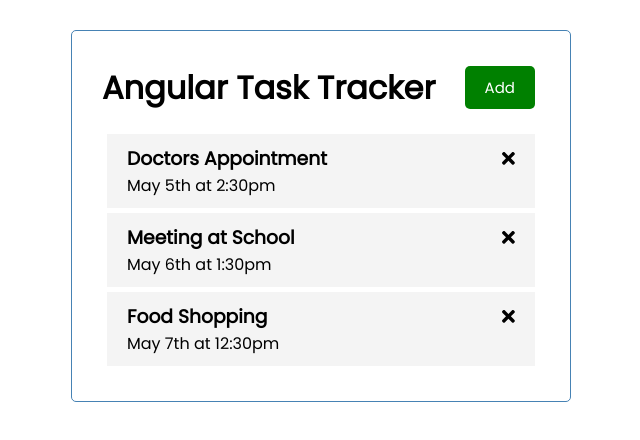
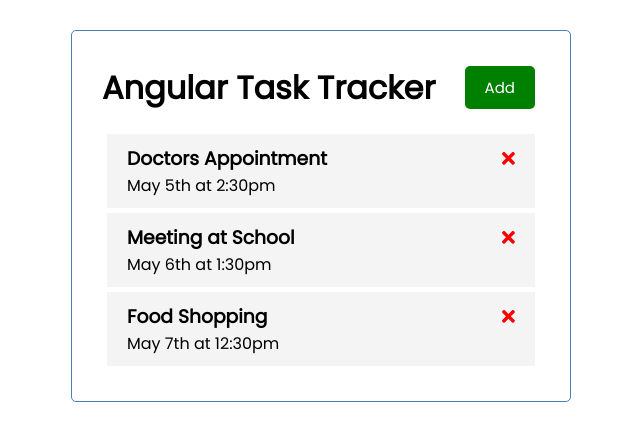
Before and after one commit to toktamm/angular-task-tracker, an Angular app: page / in a window 1280 px wide. Shown: the top 440 px of the page, without its empty margins (319-959 px from the left). Built offline with nearby package versions, Linux system fonts and the light colour scheme.

Commit message:
change the delete button color

```diff
--- a/src/app/components/task-item/task-item.component.html
+++ b/src/app/components/task-item/task-item.component.html
@@ -1,6 +1,6 @@
 <div class="task">
     <h3>{{task.text}}
-        <fa-icon [icon]="faTimes"></fa-icon>
+        <fa-icon [ngStyle]="{ 'color': 'red'}" [icon]="faTimes"></fa-icon>
     </h3>
     <p>{{task.day}}</p>
 </div>
```
